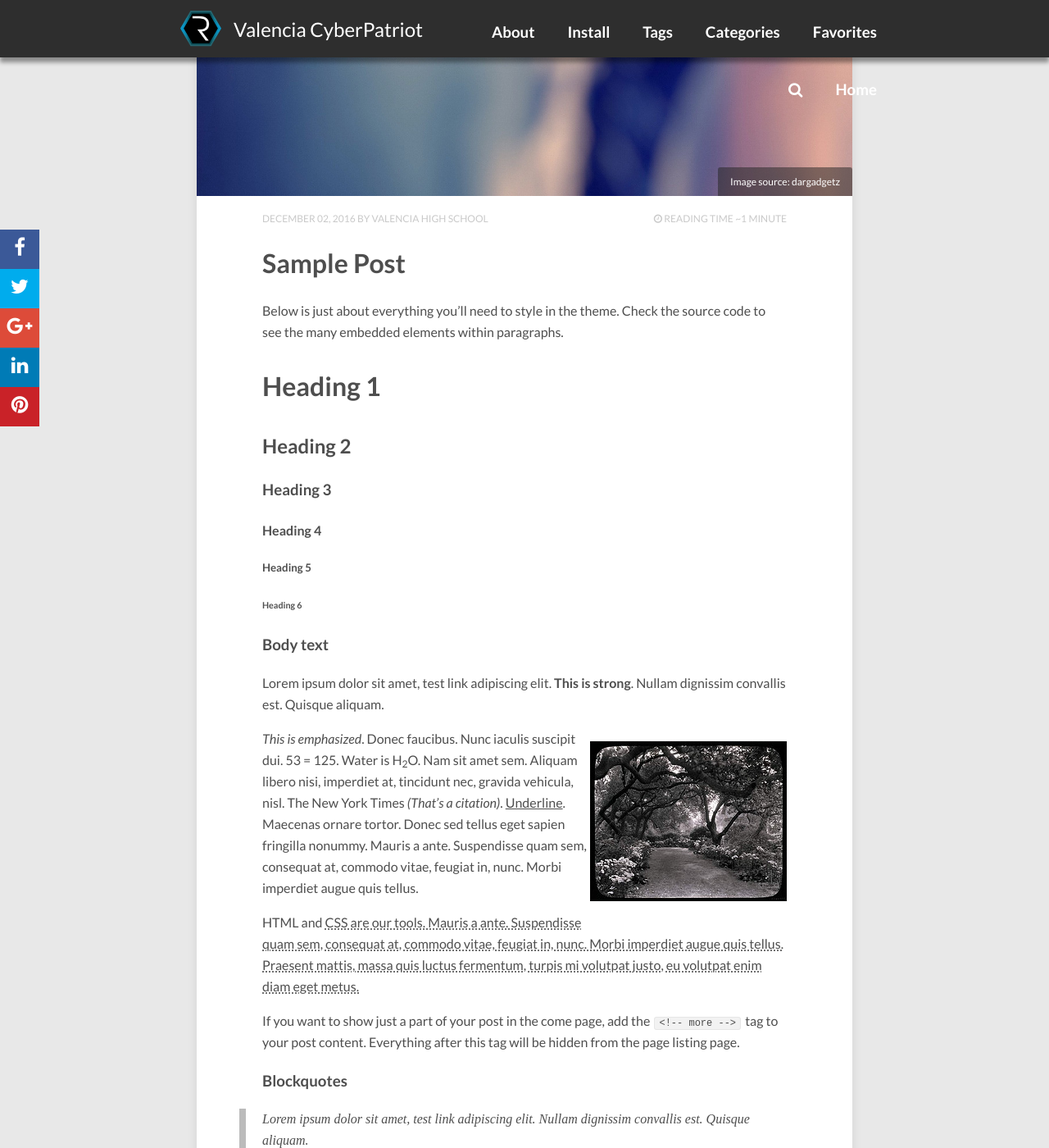
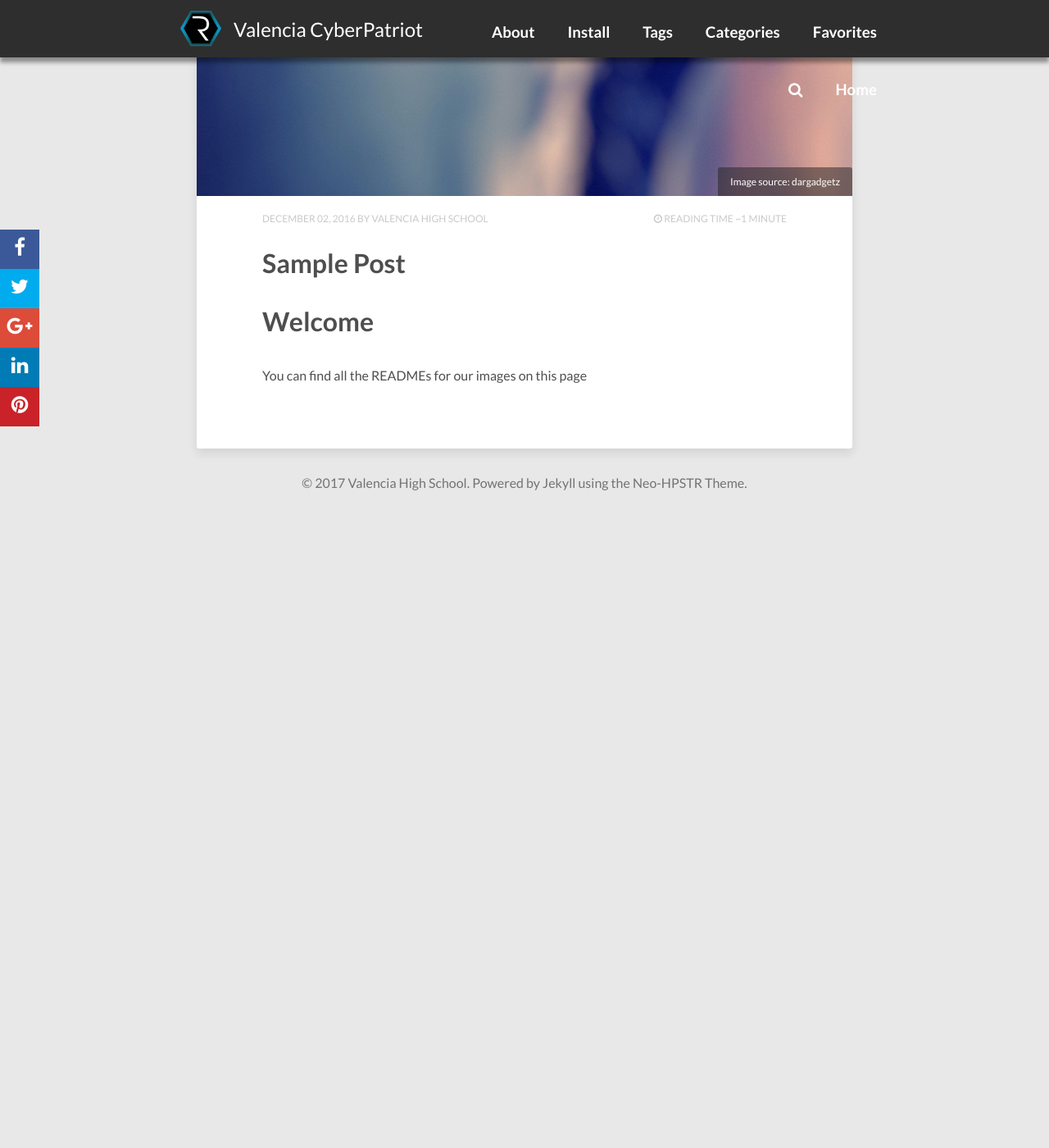
Before and after one commit to cool00geek/vhscyberpatriot, a Jekyll site: the page built from index.html, in a window 1280 px wide and 1400 px high, scrolled down 336 px. Shown: the whole window at 82% size. Built offline with Jekyll 4.4.1, drawn with Linux system fonts in a browser that asks for light colours; nearby versions of some CDN libraries; the list of posts is cut into pages by our own code; comment, search, counter and statistics services are not loaded; after the commit the page ends 966 px from its top, so only the background shows below that; some of the changed text lies outside the part shown.

Commit message:
Clean up posts

```diff
--- a/_posts/2016-11-28-sample-link-post.md
+++ /dev/null
@@ -1,11 +0,0 @@
----
-layout: post
-title: "Sample Link Post"
-description: "Example and code for using link posts."
-tags: [sample post, link post]
-comments: true
-link: http://aronbordin.com
-categories: [intro]
----
-
-This theme supports **link posts**, made famous by John Gruber. To use, just add `link: http://url-you-want-linked` to the post's YAML front matter and you're done.
--- a/_posts/2016-11-29-background-image.md
+++ /dev/null
@@ -1,22 +0,0 @@
----
-layout: post
-title: Post with a Background Image
-description: "Sample post with a background image CSS override."
-tags: [sample post]
-categories: [image]
-image:
-  background: triangular.png
----
-
-Here be a sample post with a custom background image. To utilize this "feature" just add the following YAML to a post's front matter.
-
-{% highlight yaml %}
-image:
-  background: filename.png
-{% endhighlight %}
-
-This little bit of YAML makes the assumption that your background image asset is in the `/images` folder. If you place it somewhere else or are hotlinking from the web, just include the full http(s):// URL. Either way you should have a background image that is tiled.
-
-If you want to set a background image for the entire site just add `background: filename.png` to your `_config.yml` and BOOM --- background images on every page!
-
-<div xmlns:cc="http://creativecommons.org/ns#" xmlns:dct="http://purl.org/dc/terms/" about="http://subtlepatterns.com" class="notice">Background images from <span property="dct:title">Subtle Patterns</span> (<a rel="cc:attributionURL" property="cc:attributionName" href="http://subtlepatterns.com">Subtle Patterns</a>) / <a rel="license" href="http://creativecommons.org/licenses/by-sa/3.0/">CC BY-SA 3.0</a></div>
--- a/_posts/2016-11-30-dark-post.md
+++ /dev/null
@@ -1,14 +0,0 @@
----
-layout: dark-post
-title: Dark Post
-description: "Sample Dark post"
-tags: [sample post]
----
-
-This is a sample post to show the dark post theme. To use this dark theme, just add:
-
-{% highlight yaml %}
-    layout: dark-post
-{% endhighlight %}
-
-on your post. This theme adds a dark background with a white panel to show your content.
--- a/_posts/2016-12-01-code-highlighting-post.md
+++ /dev/null
@@ -1,70 +0,0 @@
----
-layout: post
-title: Syntax Highlighting Post
-description: "Demo post displaying the various ways of highlighting code in Markdown."
-modified: 2016-12-01
-tags: [sample post, code, highlighting]
-categories: [intro]
----
-
-Syntax highlighting is a feature that displays source code, in different colors and fonts according to the category of terms. This feature facilitates writing in a structured language such as a programming language or a markup language as both structures and syntax errors are visually distinct. Highlighting does not affect the meaning of the text itself; it is intended only for human readers.[^1]
-
-[^1]: <http://en.wikipedia.org/wiki/Syntax_highlighting>
-
-### Rouge Code Blocks
-
-To modify styling and highlight colors edit `/_sass/_rouge.scss`.
-
-{% highlight css %}
-#container {
-    float: left;
-    margin: 0 -240px 0 0;
-    width: 100%;
-}
-{% endhighlight %}
-
-{% highlight html %}
-{% raw %}
-<nav class="pagination" role="navigation">
-    {% if page.previous %}
-        <a href="{{ site.url }}{{ page.previous.url }}" class="btn" title="{{ page.previous.title }}">Previous article</a>
-    {% endif %}
-    {% if page.next %}
-        <a href="{{ site.url }}{{ page.next.url }}" class="btn" title="{{ page.next.title }}">Next article</a>
-    {% endif %}
-</nav><!-- /.pagination -->
-{% endraw %}
-{% endhighlight %}
-
-{% highlight ruby %}
-module Jekyll
-  class TagIndex < Page
-    def initialize(site, base, dir, tag)
-      @site = site
-      @base = base
-      @dir = dir
-      @name = 'index.html'
-      self.process(@name)
-      self.read_yaml(File.join(base, '_layouts'), 'tag_index.html')
-      self.data['tag'] = tag
-      tag_title_prefix = site.config['tag_title_prefix'] || 'Tagged: '
-      tag_title_suffix = site.config['tag_title_suffix'] || '&#8211;'
-      self.data['title'] = "#{tag_title_prefix}#{tag}"
-      self.data['description'] = "An archive of posts tagged #{tag}."
-    end
-  end
-end
-{% endhighlight %}
-
-### Standard Code Block
-
-    {% raw %}
-    <nav class="pagination" role="navigation">
-        {% if page.previous %}
-            <a href="{{ site.url }}{{ page.previous.url }}" class="btn" title="{{ page.previous.title }}">Previous article</a>
-        {% endif %}
-        {% if page.next %}
-            <a href="{{ site.url }}{{ page.next.url }}" class="btn" title="{{ page.next.title }}">Next article</a>
-        {% endif %}
-    </nav><!-- /.pagination -->
-    {% endraw %}
--- a/_posts/2016-12-02-sample-post.md
+++ b/_posts/2016-12-02-sample-post.md
@@ -1,8 +1,8 @@
 ---
 layout: post
 title: Sample Post
-description: "Just about everything you'll need to style in the theme: headings, paragraphs, blockquotes, tables, code blocks, and more."
-modified: 2016-12-02
+description: "Site started!"
+modified: 2017-04-23
 tags: [sample post]
 categories: [intro]
 image:
@@ -11,107 +11,7 @@ image:
     creditlink: http://www.dargadgetz.com/ios-8-abstract-wallpaper-pack-for-iphone-5s-5c-and-ipod-touch-retina/
 ---
 
-Below is just about everything you'll need to style in the theme. Check the source code to see the many embedded elements within paragraphs.
+# Welcome
 
-# Heading 1
 
-## Heading 2
-
-### Heading 3
-
-#### Heading 4
-
-##### Heading 5
-
-###### Heading 6
-
-### Body text
-
-Lorem ipsum dolor sit amet, test link adipiscing elit. **This is strong**. Nullam dignissim convallis est. Quisque aliquam.
-
-![Smithsonian Image]({{ site.url }}/images/3953273590_704e3899d5_m.jpg)
-{: .image-right}
-
-*This is emphasized*. Donec faucibus. Nunc iaculis suscipit dui. 53 = 125. Water is H<sub>2</sub>O. Nam sit amet sem. Aliquam libero nisi, imperdiet at, tincidunt nec, gravida vehicula, nisl. The New York Times <cite>(That’s a citation)</cite>. <u>Underline</u>. Maecenas ornare tortor. Donec sed tellus eget sapien fringilla nonummy. Mauris a ante. Suspendisse quam sem, consequat at, commodo vitae, feugiat in, nunc. Morbi imperdiet augue quis tellus.
-
-HTML and <abbr title="cascading stylesheets">CSS<abbr> are our tools. Mauris a ante. Suspendisse quam sem, consequat at, commodo vitae, feugiat in, nunc. Morbi imperdiet augue quis tellus. Praesent mattis, massa quis luctus fermentum, turpis mi volutpat justo, eu volutpat enim diam eget metus.
-
-If you want to show just a part of your post in the come page, add the ``<!-- more -->`` tag to your post content. Everything after this tag will be hidden from the page listing page.
-
-### Blockquotes
-
-> Lorem ipsum dolor sit amet, test link adipiscing elit. Nullam dignissim convallis est. Quisque aliquam.
-
-## List Types
-
-### Ordered Lists
-
-1. Item one
-   1. sub item one
-   2. sub item two
-   3. sub item three
-2. Item two
-
-### Unordered Lists
-
-* Item one
-* Item two
-* Item three
-
-## Tables
-
-| Header1 | Header2 | Header3 |
-|:--------|:-------:|--------:|
-| cell1   | cell2   | cell3   |
-| cell4   | cell5   | cell6   |
-|----
-| cell1   | cell2   | cell3   |
-| cell4   | cell5   | cell6   |
-|=====
-| Foot1   | Foot2   | Foot3
-{: rules="groups"}
-
-## Code Snippets
-
-Syntax highlighting via Pygments
-
-{% highlight css %}
-#container {
-  float: left;
-  margin: 0 -240px 0 0;
-  width: 100%;
-}
-{% endhighlight %}
-
-Non Pygments code example
-
-    <div id="awesome">
-        <p>This is great isn't it?</p>
-    </div>
-
-## Buttons
-
-Make any link standout more when applying the `.btn` class.
-
-{% highlight html %}
-<a href="#" class="btn btn-success">Success Button</a>
-{% endhighlight %}
-
-<div markdown="0"><a href="#" class="btn">Primary Button</a></div>
-<div markdown="0"><a href="#" class="btn btn-success">Success Button</a></div>
-<div markdown="0"><a href="#" class="btn btn-warning">Warning Button</a></div>
-<div markdown="0"><a href="#" class="btn btn-danger">Danger Button</a></div>
-<div markdown="0"><a href="#" class="btn btn-info">Info Button</a></div>
-
-## Post Featured Image
-
-To show an image banner at top of your post, use add the following code:
-
-{% highlight yaml %}
-image:
-    feature: <name of the image>
-    credit: <source of the image - optional>
-    creditlink: <source of the image (url) - optional>
-{% endhighlight %}
-
-The image must be in the ``/images`` folder.
+You can find all the READMEs for our images on this page
```
Also changed, not shown: _posts/2016-11-26-sample-post-images.md (deleted, +0 -106 lines), _posts/2016-11-27-video-post.md (deleted, +0 -21 lines).
